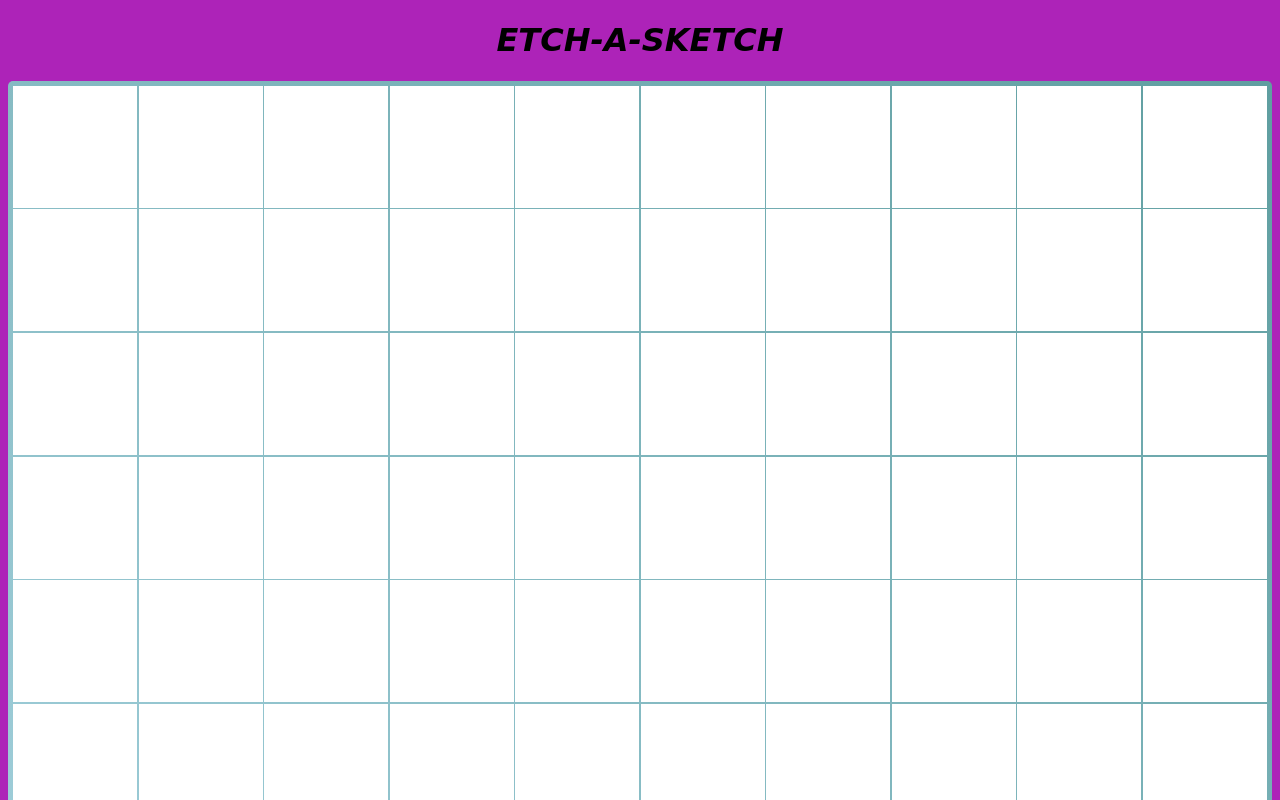
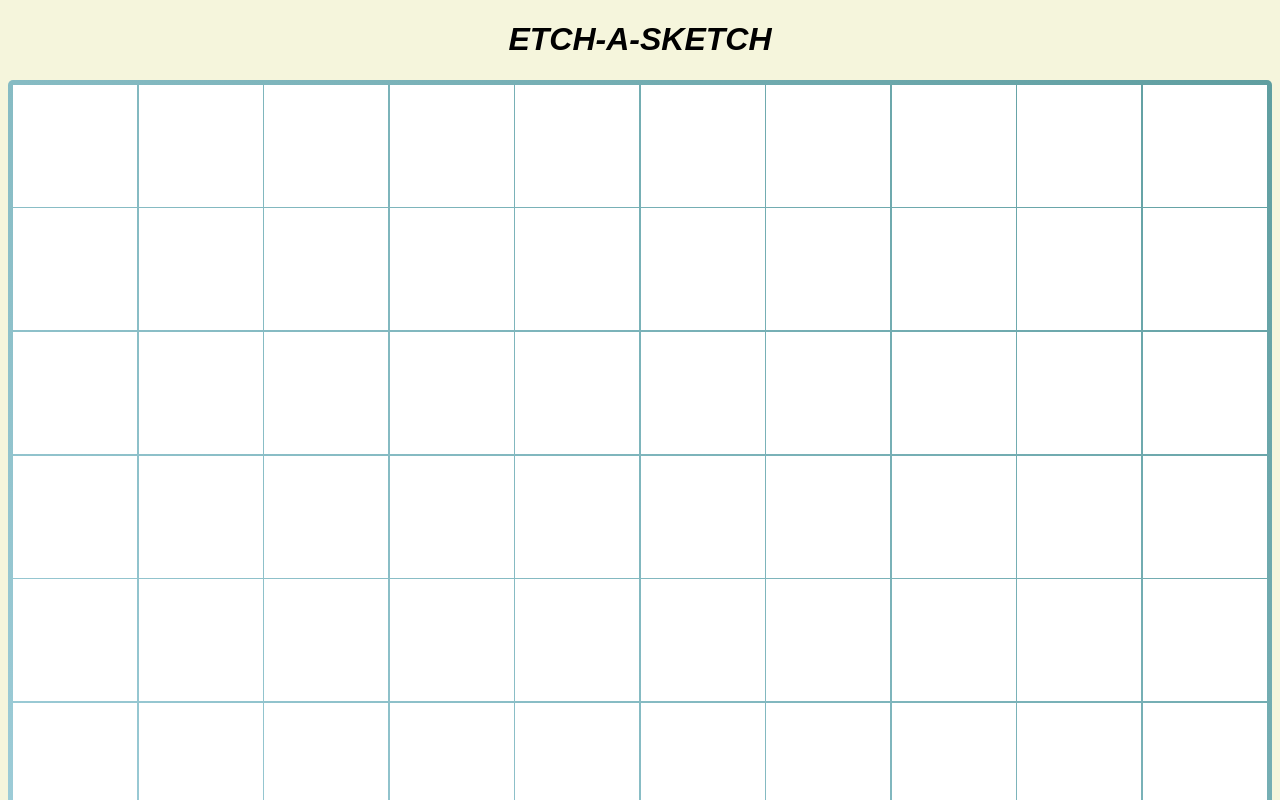
Before and after one commit to R3apurba/etch-a-sketch, a plain HTML site: page index.html in a window 1280 px wide. Shown: the top 800 px of the page. Drawn offline with Linux system fonts and the light colour scheme.

Commit message:
Update index.html

```diff
--- a/index.html
+++ b/index.html
@@ -18,11 +18,11 @@
     </div>
 <style>
     body{
-      background-color: #ad23b8 ;
+      background-color: beige;
     }
     h1{
         text-align: center;
-        font-family:'Brush Script MT',cursive;
+        font-family: "Copperplate","Papyrus",fantasy;
         font-style: italic;
     }
     .container{
```
